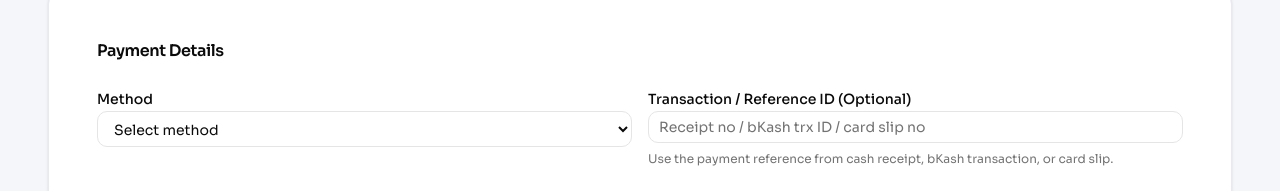
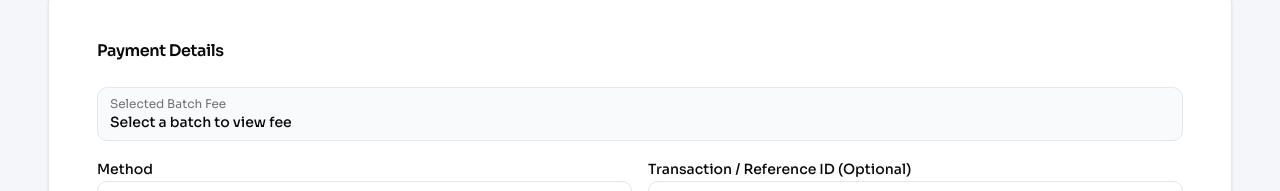
Before and after one commit to Safwan169/lms__frontend, a Next.js app: page /admin/admissions/new in a window 1280 px wide. Shown: the part 1259-1450 px from the top of the page. Built offline with nearby package versions, Linux system fonts and the light colour scheme; no server answers.

Commit message:
feat(admissions): enhance manual admission form with batch fee display and selection logic

```diff
--- a/src/components/admissions/manual-admission-form.tsx
+++ b/src/components/admissions/manual-admission-form.tsx
@@ -1,6 +1,6 @@
 "use client"
 
-import { useEffect, useState } from "react"
+import { useEffect, useMemo, useState } from "react"
 import { useRouter } from "next/navigation"
 import { useQuery } from "@tanstack/react-query"
 import { useForm } from "react-hook-form"
@@ -23,7 +23,12 @@ import { Skeleton } from "@/components/ui/skeleton"
 import { Textarea } from "@/components/ui/textarea"
 
 type ClassOption = { id: string; name: string }
-type BatchOption = { id: string; name: string }
+type BatchOption = {
+  id: string
+  name: string
+  fee?: string
+  currency?: string
+}
 const yesterdayDate = new Date(Date.now() - 24 * 60 * 60 * 1000).toISOString().split("T")[0] ?? ""
 const bdPhoneRegex = /^(?:\+8801\d{9}|8801\d{9}|01\d{9})$/
 const manualAdmissionFieldMap = {
@@ -57,6 +62,12 @@ function normalizeBdPhone(value: string) {
   }
 
   return digitsOnly
+}
+
+function toMoney(value: unknown) {
+  const num = Number(value ?? 0)
+  if (!Number.isFinite(num)) return "0.00"
+  return num.toLocaleString("en-BD", { minimumFractionDigits: 2, maximumFractionDigits: 2 })
 }
 
 const formSchema = z.object({
@@ -146,6 +157,7 @@ export default function ManualAdmissionForm({ mode = "page", onCancel, onSuccess
   })
 
   const selectedClassId = form.watch("class_id")
+  const selectedBatchId = form.watch("batch_id")
   const isDialogMode = mode === "dialog"
   const { data: classes = [], isLoading: isClassesLoading } = useQuery({
     queryKey: ["manual-admission-classes", tenantId],
@@ -196,14 +208,29 @@ export default function ManualAdmissionForm({ mode = "page", onCancel, onSuccess
           : []
 
       return rawItems
-        .map((item: any) => ({
-          id: String(item?.id ?? item?.batch_id ?? "").trim(),
-          name: String(item?.batch_name ?? item?.name ?? item?.section ?? `Batch ${item?.id ?? ""}`).trim(),
-        }))
+        .map((item: any) => {
+          const monthlyFeeStructure = Array.isArray(item?.feeStructures)
+            ? item.feeStructures.find((fee: any) => {
+                const feeType = String(fee?.fee_type ?? "").toUpperCase()
+                return fee?.is_active !== false && (feeType === "MONTHLY" || feeType === "SESSION")
+              })
+            : undefined
+
+          return {
+            id: String(item?.id ?? item?.batch_id ?? "").trim(),
+            name: String(item?.batch_name ?? item?.name ?? item?.section ?? `Batch ${item?.id ?? ""}`).trim(),
+            fee: String(monthlyFeeStructure?.amount ?? item?.fee ?? "").trim(),
+            currency: String(monthlyFeeStructure?.currency ?? "BDT").trim() || "BDT",
+          }
+        })
         .filter((item: BatchOption) => item.id.length > 0)
     },
     enabled: !!tenantId && !!selectedClassId,
   })
+
+  const selectedBatch = useMemo(() => {
+    return batches.find((item) => item.id === selectedBatchId) ?? null
+  }, [batches, selectedBatchId])
 
   useEffect(() => {
     if (!selectedClassId) {
@@ -397,6 +424,16 @@ export default function ManualAdmissionForm({ mode = "page", onCancel, onSuccess
             <Card className={cn("adm-card m-0", isDialogMode && "border-slate-200 shadow-none")}>
               <CardHeader className={cn(isDialogMode && "border-b bg-slate-50/70 px-5 py-4")}><CardTitle className="text-base">Payment Details</CardTitle></CardHeader>
               <CardContent className={cn("grid gap-4 md:grid-cols-2", isDialogMode && "px-5 py-5")}>
+                <div className="md:col-span-2 rounded-lg border border-slate-200 bg-slate-50 px-3 py-2 text-sm">
+                  <p className="text-xs text-muted-foreground">Selected Batch Fee</p>
+                  <p className="font-medium">
+                    {selectedBatch?.fee
+                      ? `${toMoney(selectedBatch.fee)} ${selectedBatch.currency ?? "BDT"}`
+                      : selectedBatch
+                        ? "No fee configured for this batch"
+                        : "Select a batch to view fee"}
+                  </p>
+                </div>
                 <FormField control={form.control} name="method" render={({ field }) => (
                   <FormItem>
                     <FormLabel>Method</FormLabel>
```
